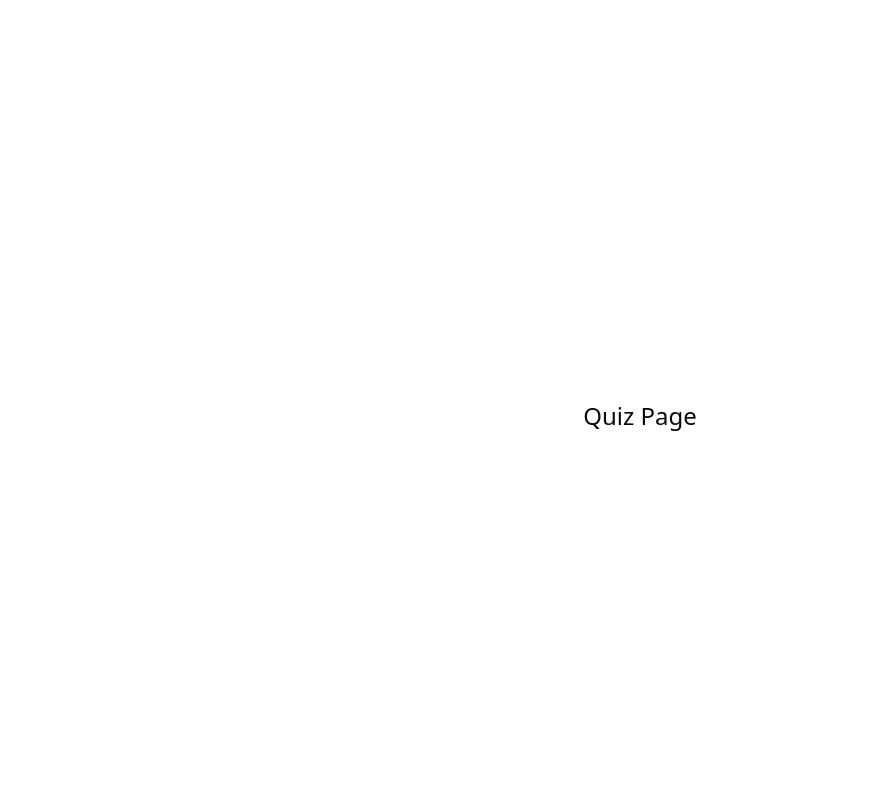
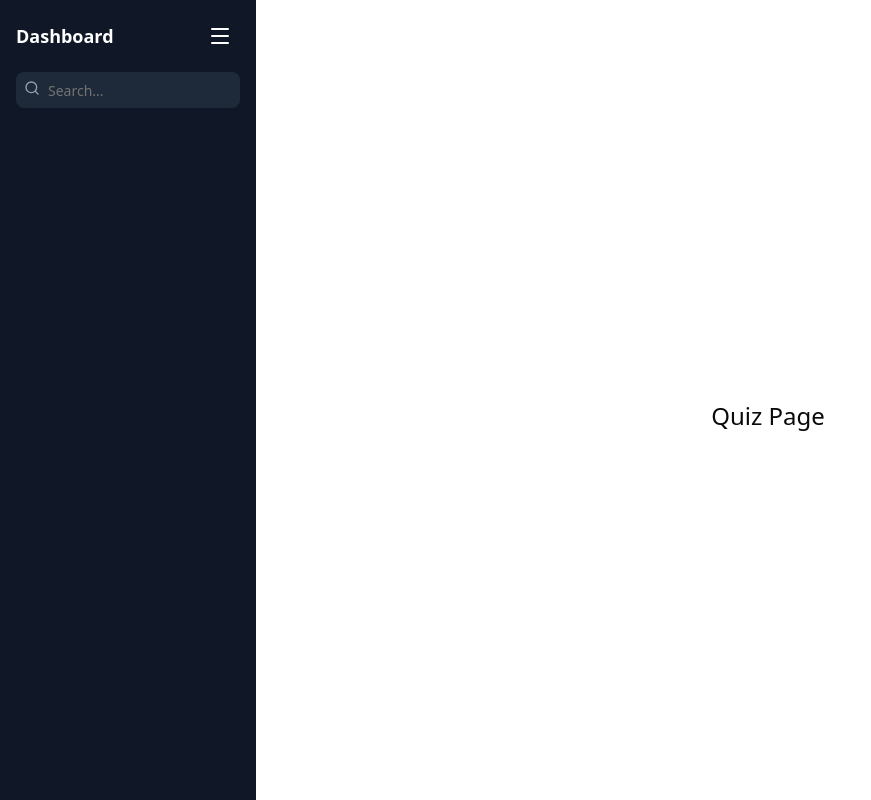
Before and after one commit to cuvic-dev/cuvic-quiz-opentdb, a Next.js app: page /quiz in a window 1280 px wide. Shown: the whole page, without its empty margins (0-871 px from the left). Built offline with nearby package versions, Linux system fonts and the light colour scheme.

Commit message:
added sidebar in projects layout

```diff
--- a/app/(projects)/layout.tsx
+++ b/app/(projects)/layout.tsx
@@ -1,5 +1,6 @@
 import type { Metadata } from "next";
 import "@/app/globals.css";
+import Sidebar from "@/components/Sidebar";
 
 export const metadata: Metadata = {
   title: "Cuvic Public API Showcase",
@@ -13,6 +14,7 @@ export default function ProjectLayout({
 }>) {
   return (
     <div className="flex h-screen">
+      <Sidebar />
       <main className="flex-1 p-4 overflow-auto">
         {children}
       </main>
```
